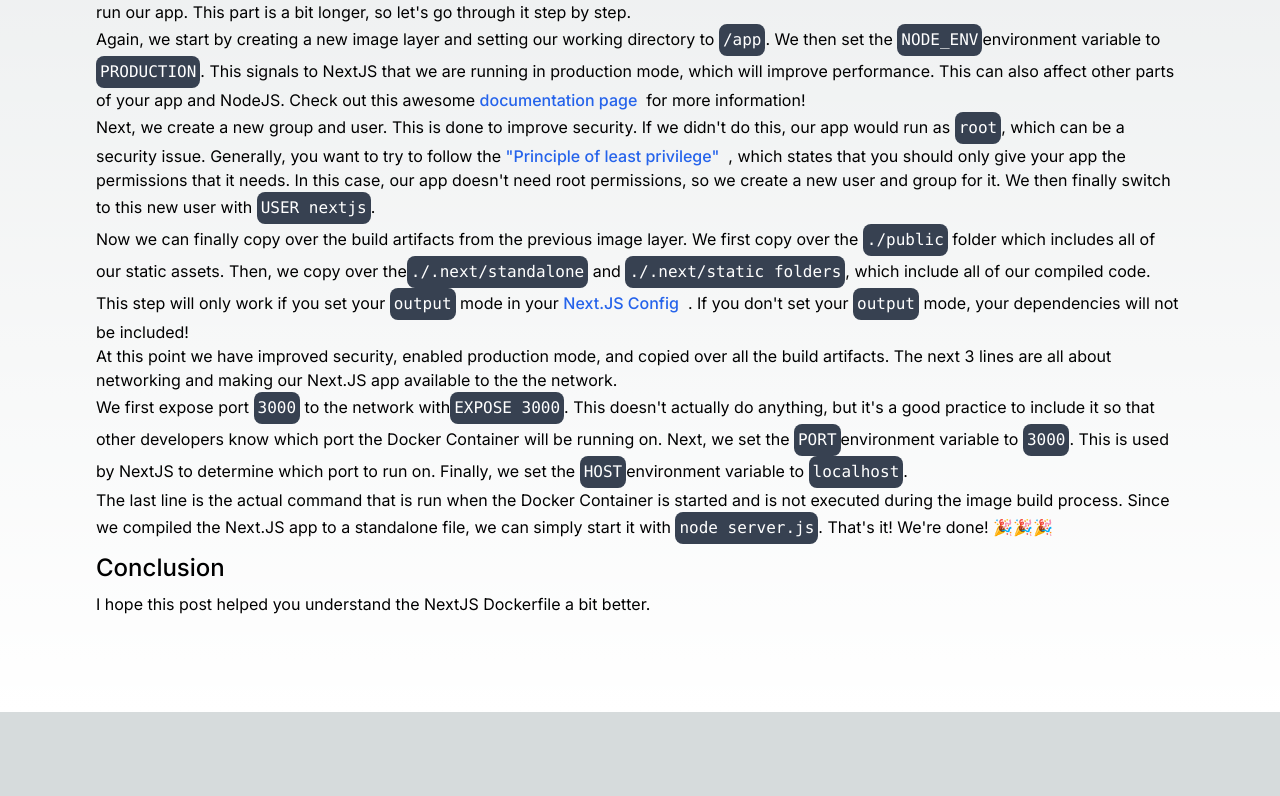
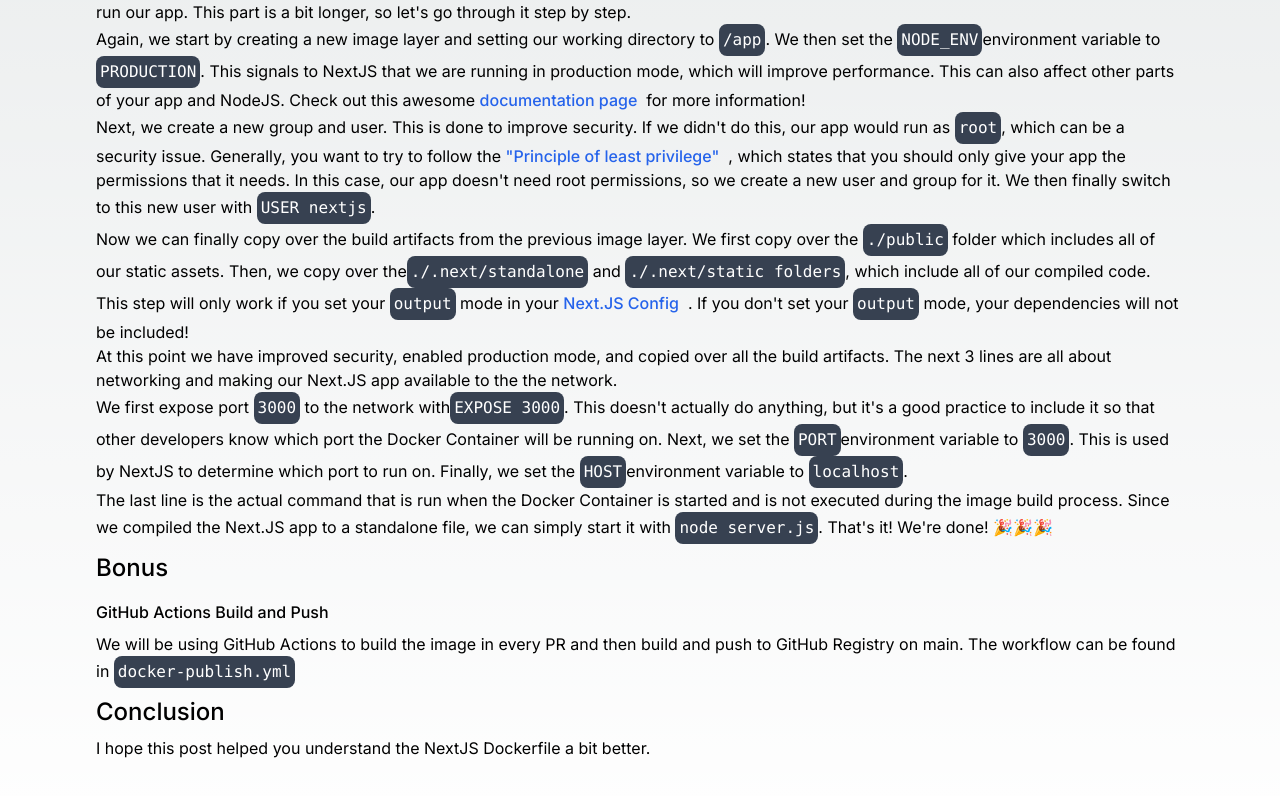
Before and after one commit to TsonasIoannis/next-boilerplate, a Next.js app: page /docker in a window 1280 px wide. Shown: the part 1144-1940 px from the top of the page. Before the commit the page ends 1856 px from the top, so only its background shows below. Built offline with nearby package versions, Linux system fonts and the light colour scheme.

Commit message:
feat: add github actions build and push section

```diff
--- a/src/app/docker/page.tsx
+++ b/src/app/docker/page.tsx
@@ -330,6 +330,17 @@ export default function Docker() {
         . That&apos;s it! We&apos;re done! 🎉🎉🎉
       </p>
 
+      <h2 className="md:text-2xl font-medium my-2">Bonus</h2>
+      <h3 className="md:text-1xl font-medium my-2">
+        GitHub Actions Build and Push
+      </h3>
+      <p>
+        We will be using GitHub Actions to build the image in every PR and then
+        build and push to GitHub Registry on main. The workflow can be found in{" "}
+        <code className="text-sm sm:text-base inline-flex text-left items-center bg-gray-700 text-white rounded-lg p-1">
+          docker-publish.yml
+        </code>
+      </p>
       <h2 className="md:text-2xl font-medium my-2">Conclusion</h2>
 
       <p>
```
